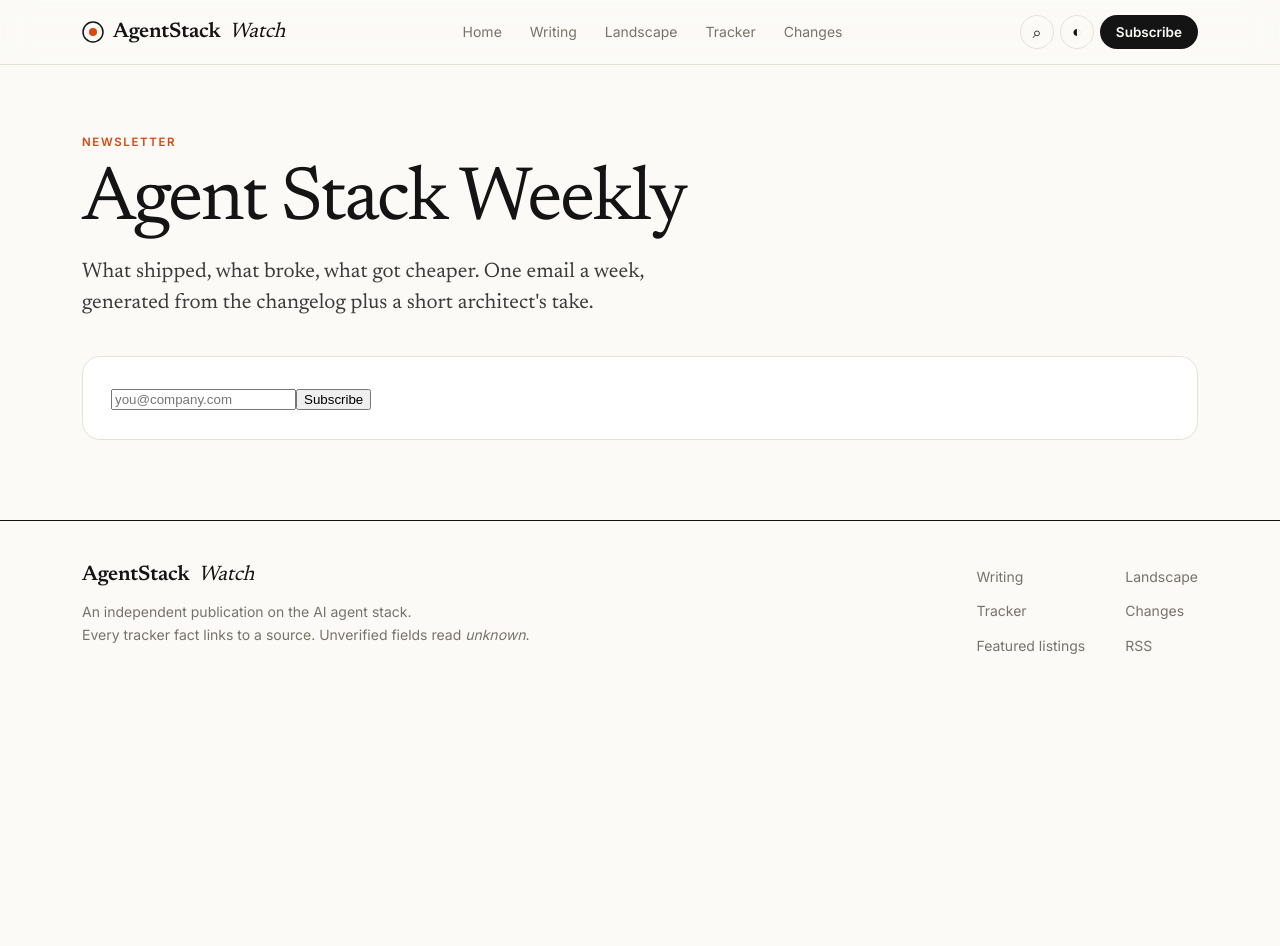
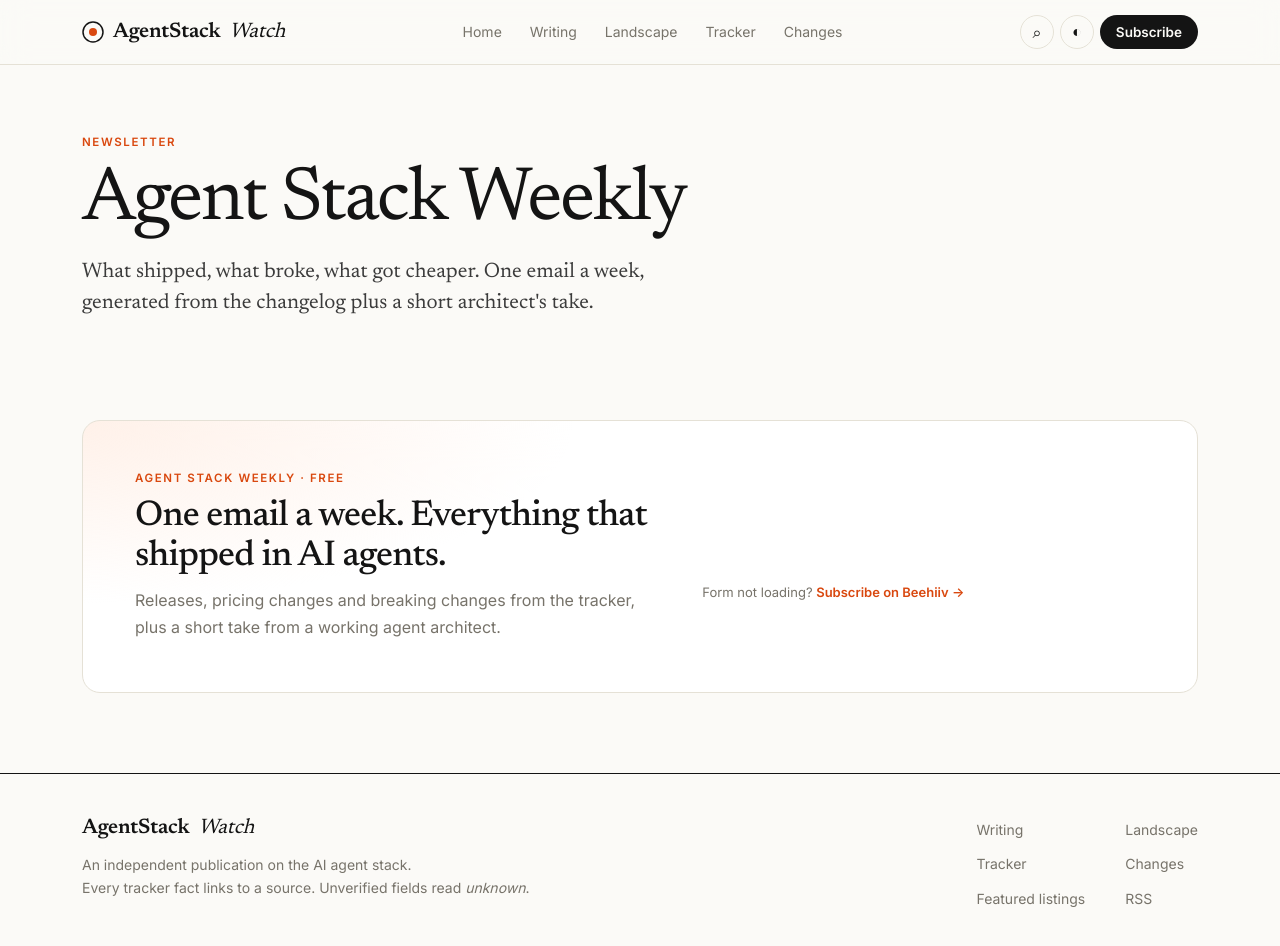
Before and after one commit to LoayDeeb/agentstackwatch, an Astro site: page /newsletter in a window 1280 px wide. Before the commit the page ends 800 px from the top, so only its background shows below. Built offline with nearby package versions, Linux system fonts and the light colour scheme; Astro itself is replaced by a stand-in of ours.

Commit message:
Newsletter: replace signup placeholder with Beehiiv embed + fallback link

```diff
--- a/public/style.css
+++ b/public/style.css
@@ -100,3 +100,4 @@ nav{display:flex;gap:4px}nav a{font-size:14px;color:var(--mut);padding:7px 12px;
 /* mobile */
 @media(max-width:900px){.shell{padding:0 20px}nav{display:none}.front,.pgrid,.signup{grid-template-columns:1fr;gap:28px}.rail{border:0;padding:0}.quad{grid-template-columns:1fr 1fr}.qc{border:0;margin:0;padding:20px 12px 20px 0;border-bottom:1px solid var(--line)}
 .kpis{grid-template-columns:1fr 1fr}.kpis div{border:0;margin:0;border-bottom:1px solid var(--line)}.hide-s{display:none}.signup,.signup.feature{padding:28px}.hero{padding:56px 0 32px}.pull{margin:36px 0;font-size:26px}.arow{grid-template-columns:1fr;gap:6px}.cats{grid-template-columns:1fr}.tf{min-width:0;width:100%}.prose{font-size:19px}.hero-meta{gap:16px}}
+.bh-embed{width:100%;min-height:56px}.bh-embed iframe{width:100%!important;max-width:100%;border:0}.sg-alt{width:100%;margin:6px 0 0;font-size:13px;color:var(--mut)}.sg-alt a{color:var(--acc);font-weight:600}
--- a/src/components/Signup.astro
+++ b/src/components/Signup.astro
@@ -4,8 +4,8 @@ const { variant = 'inline' } = Astro.props;
 <section class={`signup ${variant}`}>
  <div class="sg-copy"><p class="kicker">Agent Stack Weekly · free</p><h3>One email a week. Everything that shipped in AI agents.</h3>
  <p>Releases, pricing changes and breaking changes from the tracker, plus a short take from a working agent architect.</p></div>
- <form class="sg-form" onsubmit="event.preventDefault();this.classList.add('done');">
-  <label class="sr" for={`em-${variant}`}>Email</label><input id={`em-${variant}`} type="email" required placeholder="you@company.com"/><button type="submit"><span>Subscribe</span></button>
-  <p class="sg-ok">Thanks — signup isn't live yet. This is a placeholder until a newsletter provider is connected.</p>
- </form>
+ <div class="sg-form">
+  <div class="bh-embed"><script is:inline async src="https://subscribe-forms.beehiiv.com/v3/loader.js" data-beehiiv-form="04a2cee6-b594-4905-820a-136cd592059d"></script></div>
+  <p class="sg-alt">Form not loading? <a href="https://loays-newsletter.beehiiv.com/subscribe" target="_blank" rel="noopener">Subscribe on Beehiiv →</a></p>
+ </div>
 </section>
--- a/src/pages/newsletter.astro
+++ b/src/pages/newsletter.astro
@@ -3,6 +3,4 @@ import Base from '../layouts/Base.astro'; import Signup from '../components/Sign
 ---
 <Base title="Agent Stack Weekly — newsletter">
 <header class="pagehead"><p class="kicker">Newsletter</p><h1>Agent Stack Weekly</h1><p class="dek">What shipped, what broke, what got cheaper. One email a week, generated from the changelog plus a short architect's take.</p></header>
-<div class="panel narrow"><form onsubmit="event.preventDefault();this.querySelector('p').hidden=false;">
-<input type="email" required placeholder="you@company.com"/><button class="btn" type="submit">Subscribe</button>
-<p hidden class="note">Signup isn't live yet — this is a placeholder until a newsletter provider is connected.</p></form></div></Base>
+<Signup variant="feature"/></Base>
```
